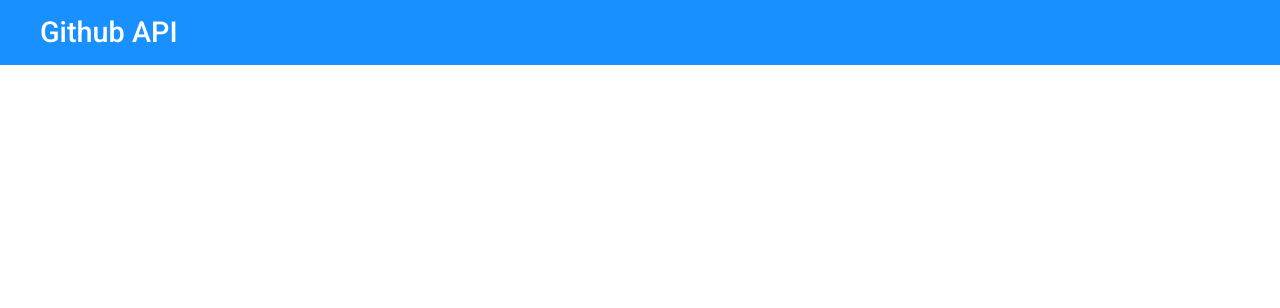
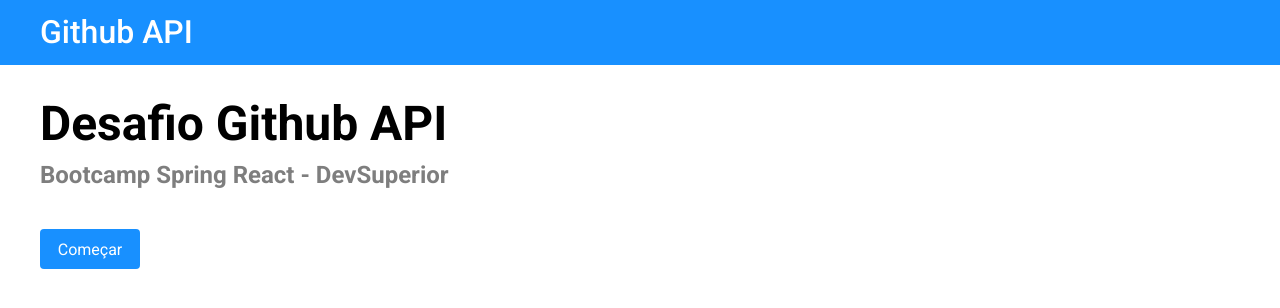
Before and after one commit to DaniloSancto/challenges-bootcamp, a React (Create React App) app in the folder challenge-two/: page / in a window 1280 px wide. Shown: the top 308 px of the page. Built offline with nearby package versions, Linux system fonts and the light colour scheme.

Commit message:
Home, ButtonStart styling

```diff
--- a/challenge-two/src/App.tsx
+++ b/challenge-two/src/App.tsx
@@ -1,11 +1,13 @@
 import './assets/styles/custom.scss';
 import "./App.css";
 import Navbar from "components/Navbar";
+import Home from 'pages/Home';
 
 function App() {
   return (
     <>
       <Navbar />
+      <Home/>
     </>
   );
 }
--- /dev/null
+++ b/challenge-two/src/components/ButtonStart/index.tsx
@@ -0,0 +1,13 @@
+import './styles.css';
+
+const ButtonStart = () => {
+  return (
+    <div className="bg-primary btn-start-container">
+      <a href="link">
+        <h6>Começar</h6>
+      </a>
+    </div>
+  );
+};
+
+export default ButtonStart;
--- /dev/null
+++ b/challenge-two/src/components/ButtonStart/styles.css
@@ -0,0 +1,21 @@
+.btn-start-container {
+    display: flex;
+    align-items: center;
+    justify-content: center;
+    width: 100px;
+    height: 40px;
+    border-radius: 4px;
+    margin-top: 20px;
+}
+
+.btn-start-container h6{
+    color: #fff;
+    font-size: 16px;
+    font-weight: 400;
+}
+
+@media(min-width: 768px){
+    .btn-start-container {
+        margin-top: 40px;
+    }
+}
--- a/challenge-two/src/components/Navbar/styles.css
+++ b/challenge-two/src/components/Navbar/styles.css
@@ -8,11 +8,11 @@
 
 .nav-container h1 {
   color: #fff;
-  font-size: 1.6rem;
+  font-size: 0.8em;
 }
 
 @media (min-width: 768px) {
   .nav-container h1 {
-    font-size: 1.8rem;
+    font-size: 1em;
   }
 }
--- /dev/null
+++ b/challenge-two/src/pages/Home/index.tsx
@@ -0,0 +1,18 @@
+import ButtonStart from "components/ButtonStart";
+import "./styles.css";
+
+const Home = () => {
+  return (
+    <div className="home-container">
+      <div>
+        <h1>Desafio Github API</h1>
+        <h2>Bootcamp Spring React - DevSuperior</h2>
+      </div>
+      <div>
+          <ButtonStart/>
+      </div>
+    </div>
+  );
+};
+
+export default Home;
--- /dev/null
+++ b/challenge-two/src/pages/Home/styles.css
@@ -0,0 +1,38 @@
+.home-container {
+  margin-top: 30px;
+  margin-left: 40px;
+  font-size: 48px;
+}
+
+.home-container h1 {
+  color: #000;
+  font-size: 0.6em;
+  font-weight: 700;
+}
+
+.home-container h2 {
+  color: #7e7e7e;
+  font-size: 0.3em;
+  font-weight: 700;
+  padding-top: 8px;
+}
+
+@media(min-width: 576px) {
+    .home-container h1 {
+        font-size: 0.8em;
+      }
+
+      .home-container h2 {
+        font-size: 0.4em;
+      }
+}
+
+@media(min-width: 768px) {
+    .home-container h1 {
+        font-size: 1em;
+      }
+
+      .home-container h2 {
+        font-size: 0.5em;
+      }
+}
```
